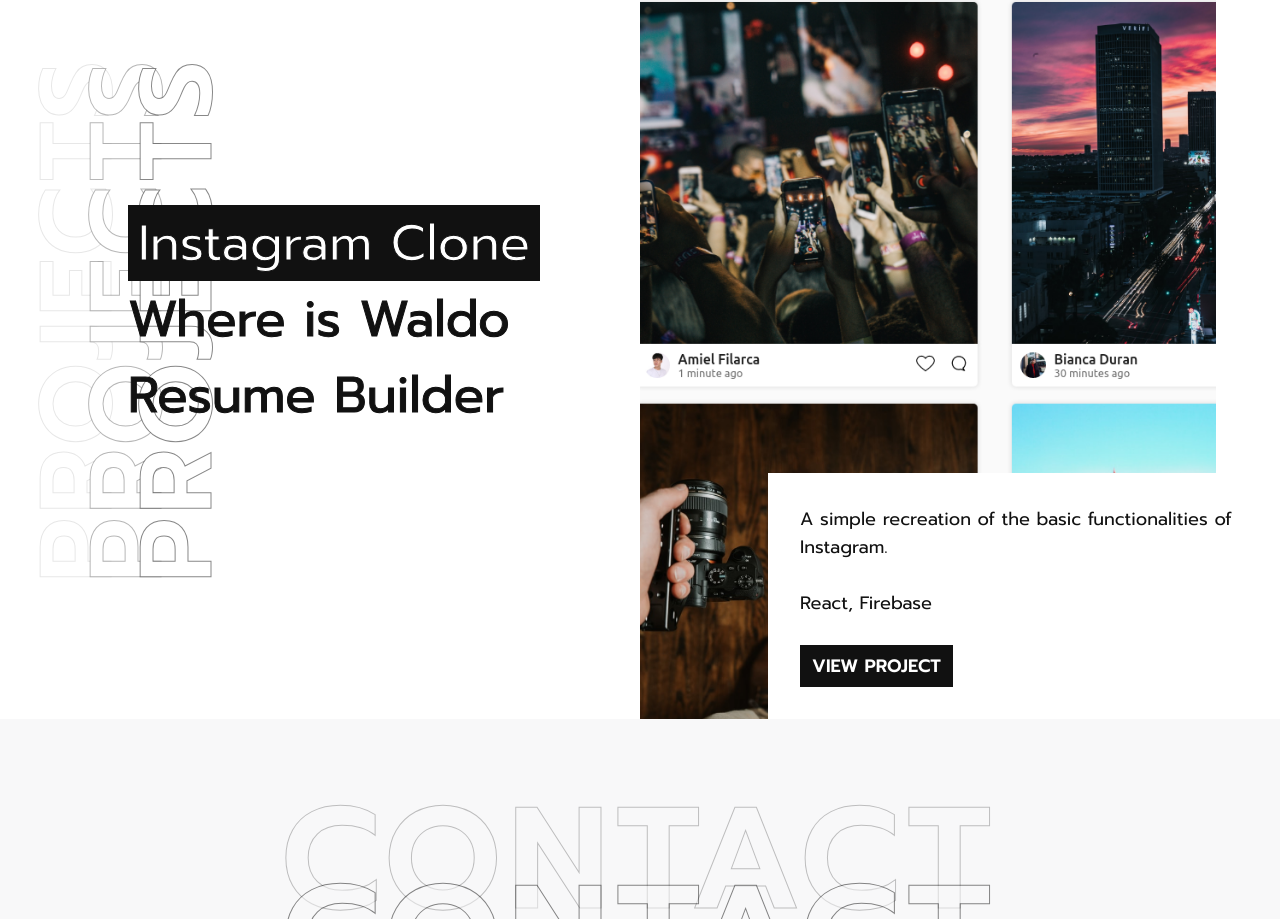
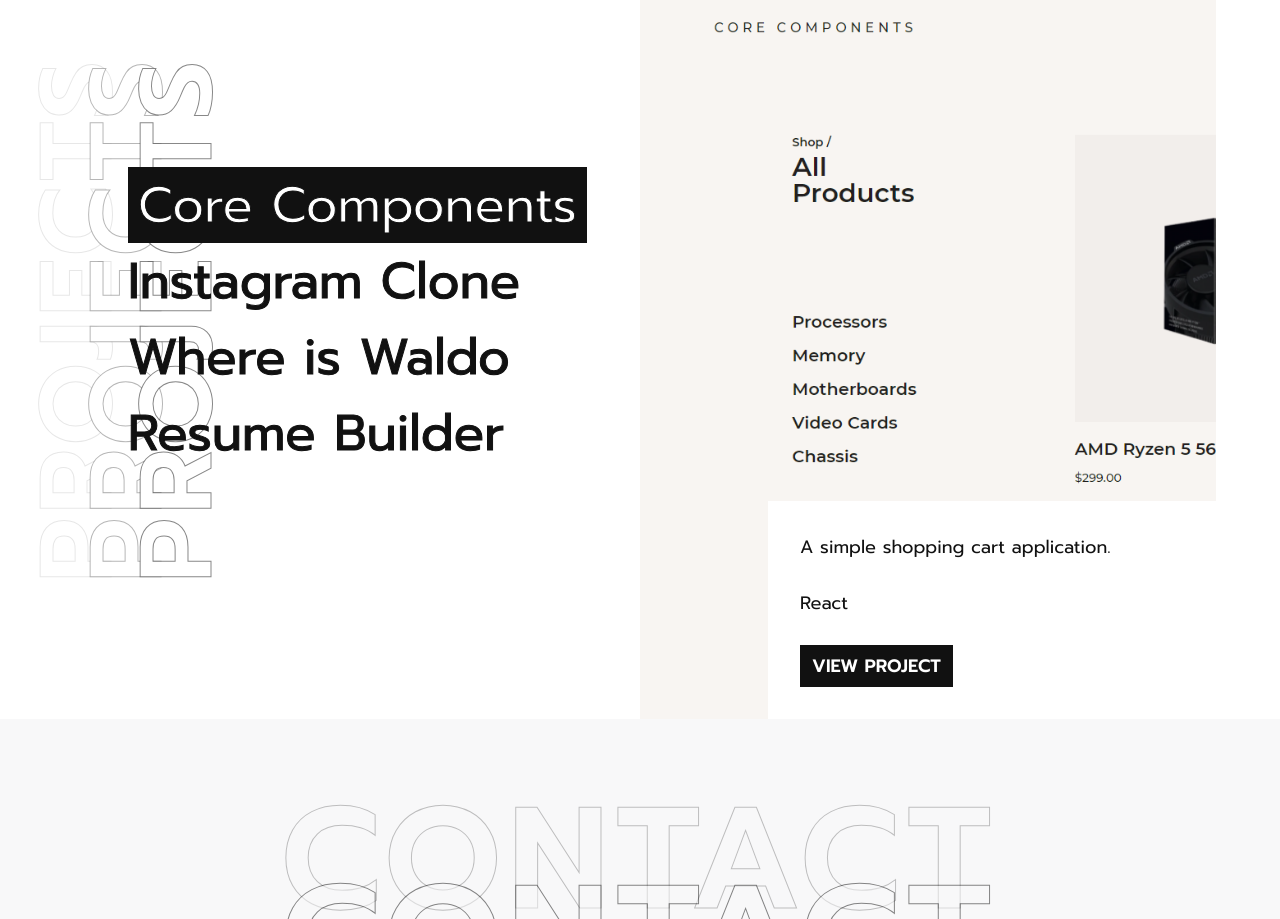
Before and after one commit to amielfilarca/amielfilarca.github.io, a Gatsby site: page / in a window 1280 px wide. Shown: the part 1681-2600 px from the top of the page. Built offline with nearby package versions, Linux system fonts and the light colour scheme; Gatsby itself is replaced by a stand-in of ours.

Commit message:
added shopping-cart project

```diff
--- a/src/projects.js
+++ b/src/projects.js
@@ -1,33 +1,42 @@
 import instagramClone from "./assets/instagram-clone.png"
 import resumeBuilder from "./assets/resume-builder.png"
 import whereIsWaldo from "./assets/where-is-waldo.png"
+import shoppingCart from "./assets/shopping-cart.png"
 
 const projects = [
   {
     id: 1,
+    image: shoppingCart,
+    name: "Core Components",
+    description: "A simple shopping cart application.",
+    tools: "React",
+    link: "https://amielfilarca.github.io/shopping-cart/",
+  },
+  {
+    id: 2,
     image: instagramClone,
     name: "Instagram Clone",
     description:
       "A simple recreation of the basic functionalities of Instagram.",
     tools: "React, Firebase",
-    link: "https://amielfilarca.github.io/instagram-clone",
+    link: "https://amielfilarca.github.io/instagram-clone/",
   },
   {
-    id: 2,
+    id: 3,
     image: whereIsWaldo,
     name: "Where is Waldo",
     description:
       'Image tagging app using the visual puzzle format of "Where is Waldo?"',
     tools: "React, Material-UI, Firebase",
-    link: "https://amielfilarca.github.io/where-is-waldo",
+    link: "https://amielfilarca.github.io/where-is-waldo/",
   },
   {
-    id: 3,
+    id: 4,
     image: resumeBuilder,
     name: "Resume Builder",
     description: "Generates a resume that is downloadable in PDF format.",
     tools: "React",
-    link: "https://amielfilarca.github.io/cv-application",
+    link: "https://amielfilarca.github.io/cv-application/",
   },
 ]
 
```
Also changed, not shown: src/assets/shopping-cart.png (added).
